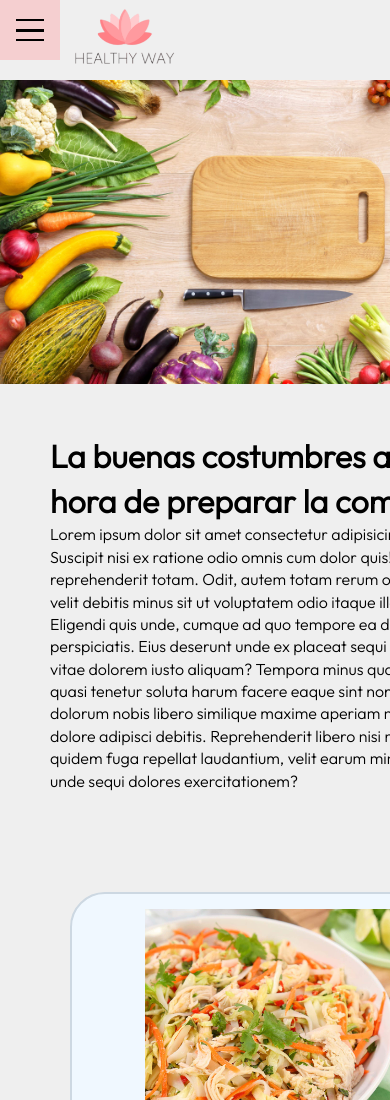
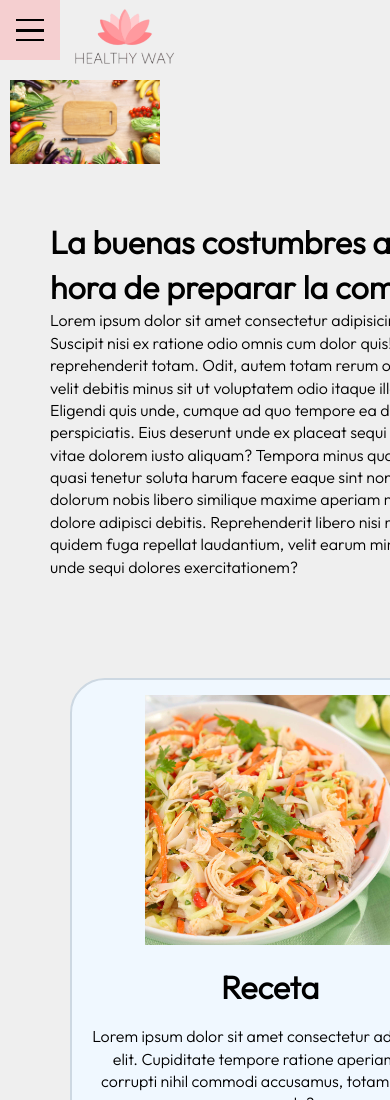
Before and after one commit to SofiVi/EntregaCoder-Sofia-Navas, a website: page html/recetas.html in a window 390 px wide. Shown: the top 1100 px of the page. Drawn offline with Linux system fonts and the light colour scheme.

Commit message:
se hizo full responsive y se agregaron keywords

```diff
--- a/html/recetas.html
+++ b/html/recetas.html
@@ -67,7 +67,8 @@
         <div class="header3"></div>
 
         <!--wallpaper img-->
-        <img class="reciepeWallpaper" src="../img/reciepesWallpaper.jpg" width= 100%  alt="Branding foto ">
+        <div class="reciepeWallpaper">
+        <img  src="../img/reciepesWallpaper.jpg"  alt="Branding foto "></div>
 
         <!--Title-->
         <div class="reciepesTitle">
--- a/scss/_recetas.scss
+++ b/scss/_recetas.scss
@@ -20,6 +20,10 @@
 
 .reciepeWallpaper{
     grid-area: reiciepeWallpaper;
+    img{
+        width: 10rem;
+        padding-left: 10px;
+    }
 }
 
 
```
Also changed, not shown: css/estilo.css.
